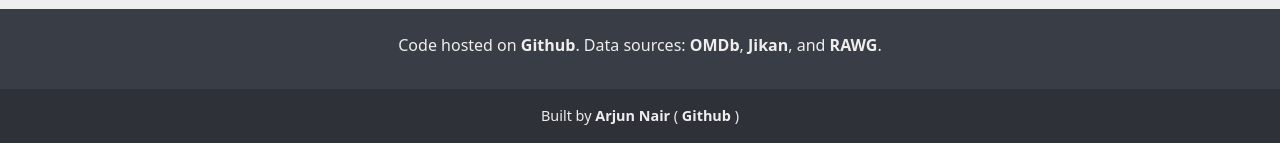
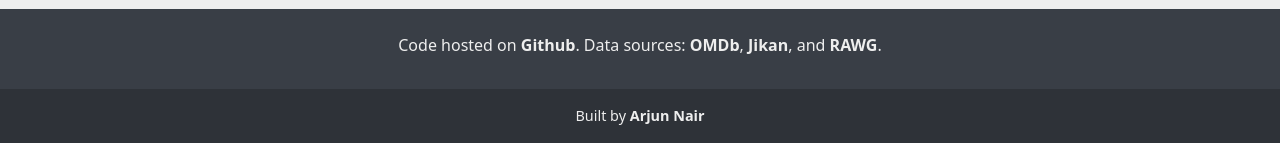
Before and after one commit to batman-nair/CriticApp, a Django app: page /profile/login?next=/add in a window 1280 px wide. Shown: the part 657-800 px from the top of the page. Run offline with Django 4.2, Linux system fonts and the light colour scheme; some libraries are stand-ins or nearby versions.

Commit message:
update footer

```diff
--- a/templates/footer.html
+++ b/templates/footer.html
@@ -23,11 +23,6 @@
     <a href="https://batmannair.com">
     Arjun Nair
     </a>
-    (
-    <a href="https://github.com/batman-nair">
-        Github
-    </a>
-    )
 </div>
 
 </footer>
```
